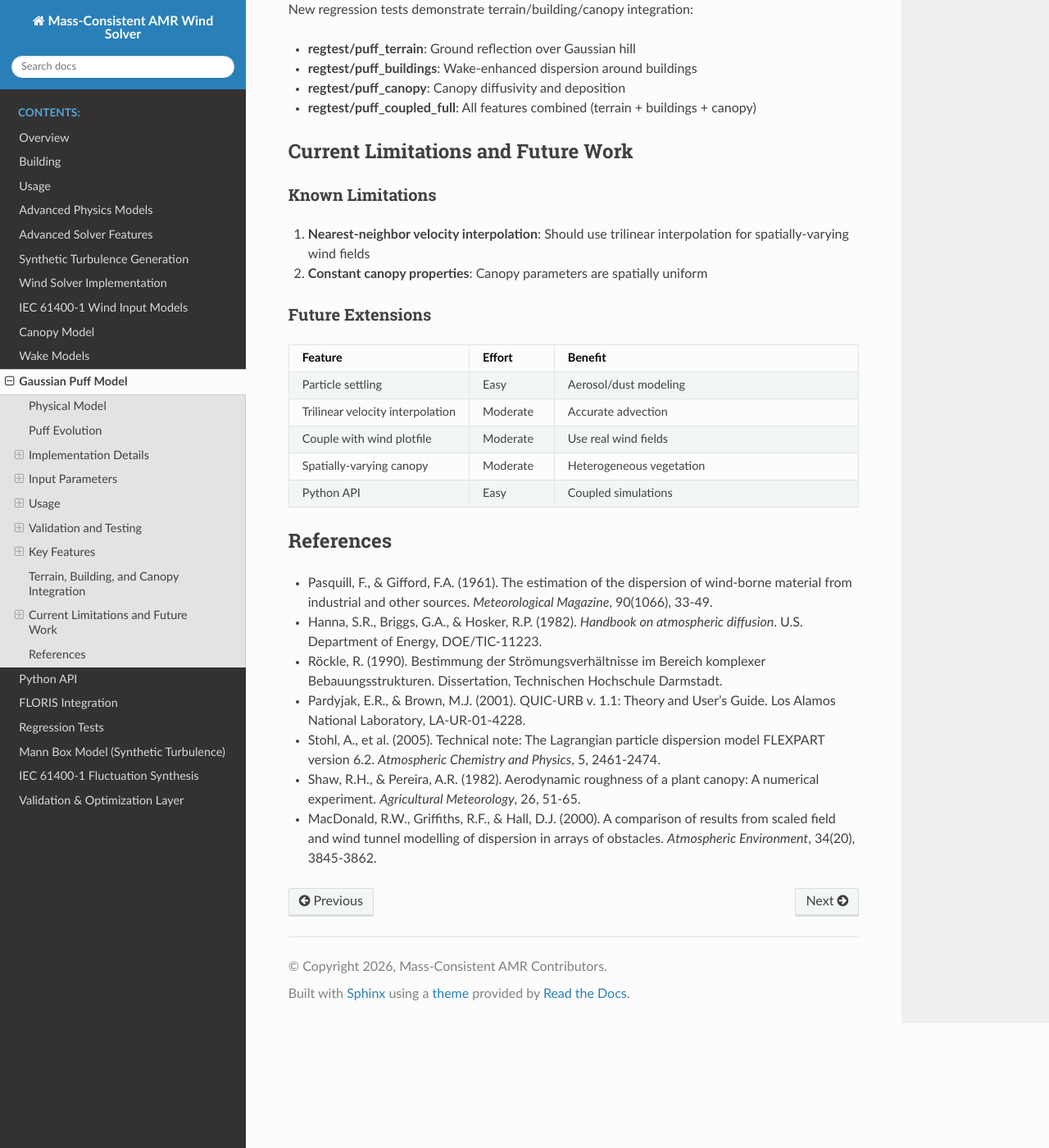
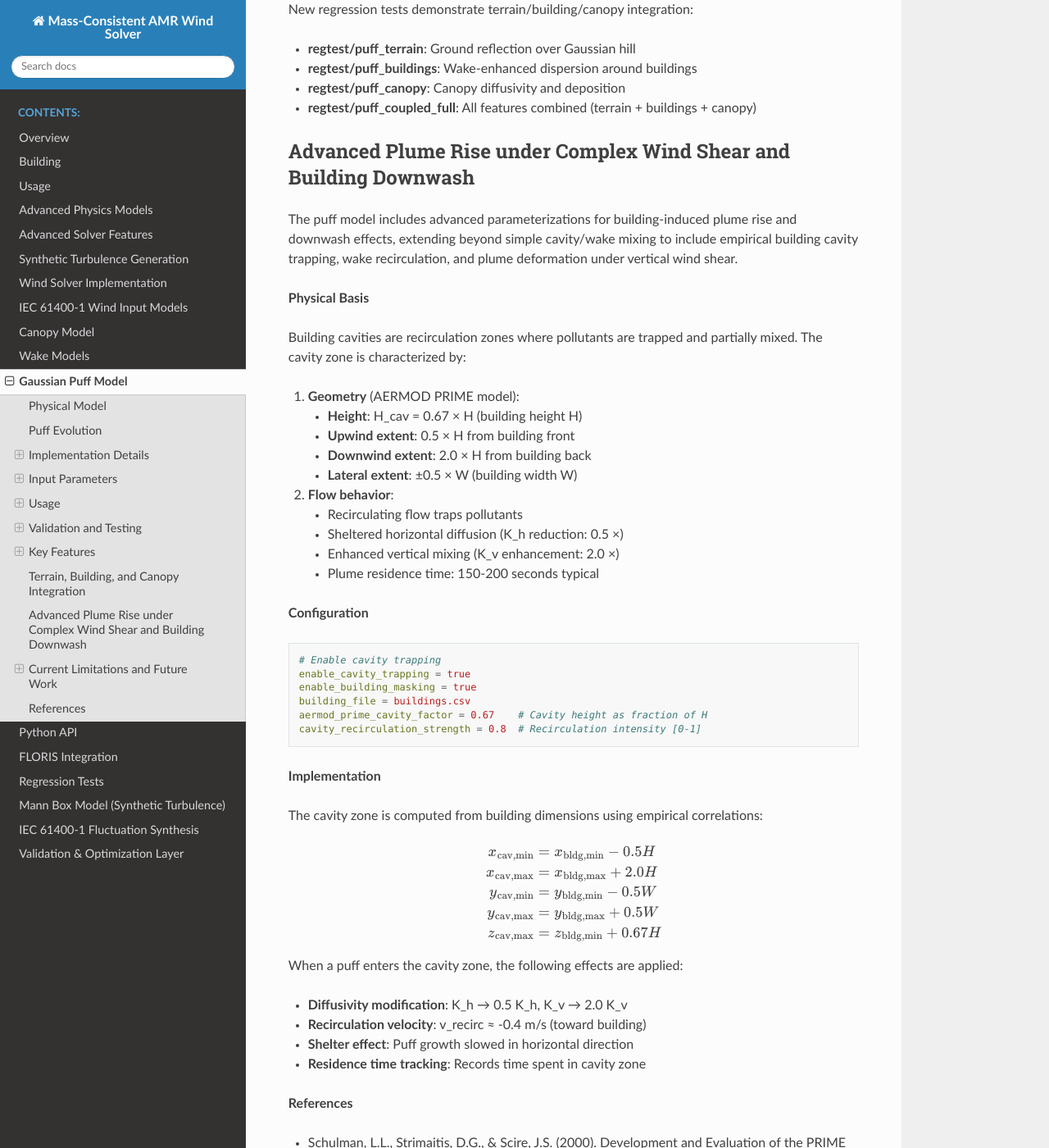
Before and after one commit to hgopalan/massconsistent_amr, a Sphinx documentation site: the page built from docs/puff.rst, in a window 1280 px wide and 1400 px high, scrolled down 13193 px. Shown: the whole window at 82% size. Built offline with Sphinx 7.4.7 and the Read the Docs theme 3.1.0, drawn with Linux system fonts in a browser that asks for light colours; some of the changed text lies outside the part shown.

Commit message:
Add advanced plume rise with building downwash parameterizations
- Enhanced puff_models.H with cavity trapping, recirculation, and shear deformation
- Added AERMOD PRIME cavity zone geometry computation
- Implemented wake recirculation zone modeling
- Added plume deformation under vertical wind shear
- Created comprehensive documentation in docs/puff.rst
- Updated README.md with building downwash capabilities
- Created regression tests: puff_downwash_single_time and puff_downwash_multi_time
- Updated regtest/CMakeLists.txt with new test registrations

```diff
--- a/docs/puff.rst
+++ b/docs/puff.rst
@@ -738,6 +738,169 @@ New regression tests demonstrate terrain/building/canopy integration:
 * **regtest/puff_canopy**: Canopy diffusivity and deposition
 * **regtest/puff_coupled_full**: All features combined (terrain + buildings + canopy)
 
+Advanced Plume Rise under Complex Wind Shear and Building Downwash
+-------------------------------------------------------------------
+
+The puff model includes advanced parameterizations for building-induced plume rise and
+downwash effects, extending beyond simple cavity/wake mixing to include empirical
+building cavity trapping, wake recirculation, and plume deformation under vertical
+wind shear.
+
+Cavity Trapping (AERMOD PRIME)
+~~~~~~~~~~~~~~~~~~~~~~~~~~~~~~~
+
+**Physical Basis**
+
+Building cavities are recirculation zones where pollutants are trapped and partially
+mixed. The cavity zone is characterized by:
+
+1. **Geometry** (AERMOD PRIME model):
+
+   - **Height**: H_cav = 0.67 × H (building height H)
+   - **Upwind extent**: 0.5 × H from building front
+   - **Downwind extent**: 2.0 × H from building back
+   - **Lateral extent**: ±0.5 × W (building width W)
+
+2. **Flow behavior**:
+
+   - Recirculating flow traps pollutants
+   - Sheltered horizontal diffusion (K_h reduction: 0.5 ×)
+   - Enhanced vertical mixing (K_v enhancement: 2.0 ×)
+   - Plume residence time: 150-200 seconds typical
+
+**Configuration**
+
+.. code-block:: ini
+
+    # Enable cavity trapping
+    enable_cavity_trapping = true
+    enable_building_masking = true
+    building_file = buildings.csv
+    aermod_prime_cavity_factor = 0.67    # Cavity height as fraction of H
+    cavity_recirculation_strength = 0.8  # Recirculation intensity [0-1]
+
+**Implementation**
+
+The cavity zone is computed from building dimensions using empirical correlations:
+
+.. math::
+
+    x_{\text{cav,min}} &= x_{\text{bldg,min}} - 0.5 H \\
+    x_{\text{cav,max}} &= x_{\text{bldg,max}} + 2.0 H \\
+    y_{\text{cav,min}} &= y_{\text{bldg,min}} - 0.5 W \\
+    y_{\text{cav,max}} &= y_{\text{bldg,max}} + 0.5 W \\
+    z_{\text{cav,max}} &= z_{\text{bldg,min}} + 0.67 H
+
+When a puff enters the cavity zone, the following effects are applied:
+
+- **Diffusivity modification**: K_h → 0.5 K_h, K_v → 2.0 K_v
+- **Recirculation velocity**: v_recirc ≈ -0.4 m/s (toward building)
+- **Shelter effect**: Puff growth slowed in horizontal direction
+- **Residence time tracking**: Records time spent in cavity zone
+
+**References**
+
+- Schulman, L.L., Strimaitis, D.G., & Scire, J.S. (2000). Development and Evaluation of
+  the PRIME Plume Rise and Building Downwash Model. *Journal of the Air & Waste
+  Management Association*, 50(3), 378-390.
+- EPA AERMOD User's Guide and Technical Documentation
+
+Wake Recirculation and Vortex Mixing
+~~~~~~~~~~~~~~~~~~~~~~~~~~~~~~~~~~~~
+
+**Physical Basis**
+
+Far-wake regions (2-7 building heights downwind) contain rooftop counter-rotating vortex
+pairs (CVP) created by flow separation. These vortices induce:
+
+- Lateral plume spreading
+- Vertical circulation patterns
+- Enhanced mixing and plume recovery
+- Characteristic length scales: 0.1-0.5 building width
+
+**Vortex Characteristics**
+
+The far-wake vortex strength is modeled as:
+
+.. math::
+
+    \Gamma = 0.15 \times U_{\text{ref}} \times H
+
+where:
+- U_ref = approach wind speed [m/s]
+- H = building height [m]
+- Γ = circulation strength [m²/s]
+
+Induced vertical velocity in vortex cores:
+
+.. math::
+
+    w_{\text{max}} = \frac{\Gamma}{2 \pi r_{\text{core}}}
+
+with r_core ≈ 0.1 W (vortex core radius as fraction of building width).
+
+**Configuration**
+
+.. code-block:: ini
+
+    # Wake recirculation (computed automatically with cavity trapping)
+    enable_cavity_trapping = true
+    # Additional wake parameters available:
+    wake_enhancement_far = 1.5  # Far-wake diffusivity enhancement
+
+Plume Deformation under Wind Shear
+~~~~~~~~~~~~~~~~~~~~~~~~~~~~~~~~~~
+
+**Physical Basis**
+
+Vertical wind shear (dU/dz) causes plume tilting and deformation:
+
+- **Lower shear** (stable conditions): Vertical plume maintains coherence
+- **Strong shear** (unstable BL): Plume tilts, stretches horizontally, compresses vertically
+
+**Model Implementation**
+
+For power-law wind profile U(z) = U_ref × (z/z_ref)^p, the wind shear is:
+
+.. math::
+
+    \frac{dU}{dz} = U_{\text{ref}} \times p \times \left(\frac{z}{z_{\text{ref}}}\right)^{p-1} / z_{\text{ref}}
+
+The plume tilt angle θ and deformation factor are:
+
+.. math::
+
+    \theta &= \arctan\left(\frac{dU}{dz} \times \Delta t\right) \\
+    \text{deformation} &= 1 + 0.5 |\theta|
+
+Puff dimensions are updated:
+
+.. math::
+
+    \sigma_y &\leftarrow \sigma_y \times \text{deformation} \\
+    \sigma_z &\leftarrow \sigma_z / (1 + 0.1 |\theta|)
+
+This models horizontal stretching and vertical compression consistent with theoretical
+plume rise models (Briggs, Turner).
+
+**Configuration**
+
+.. code-block:: ini
+
+    # Enable plume deformation under shear
+    enable_plume_deformation = true
+    enable_height_dependent_K = true
+    K_profile = "power_law"          # Enable wind profile variation
+    K_power_law_exponent = 0.2       # Typical stable boundary layer
+
+Test Cases
+~~~~~~~~~~
+
+New regression tests for advanced downwash features:
+
+* **regtest/puff_downwash_single_time**: Single building cavity trapping (1 time step)
+* **regtest/puff_downwash_multi_time**: Building wake recirculation (multiple time steps)
+
 Current Limitations and Future Work
 ------------------------------------
 
```
Also changed, not shown: README.md (+1 -1 lines), 6 other files.
